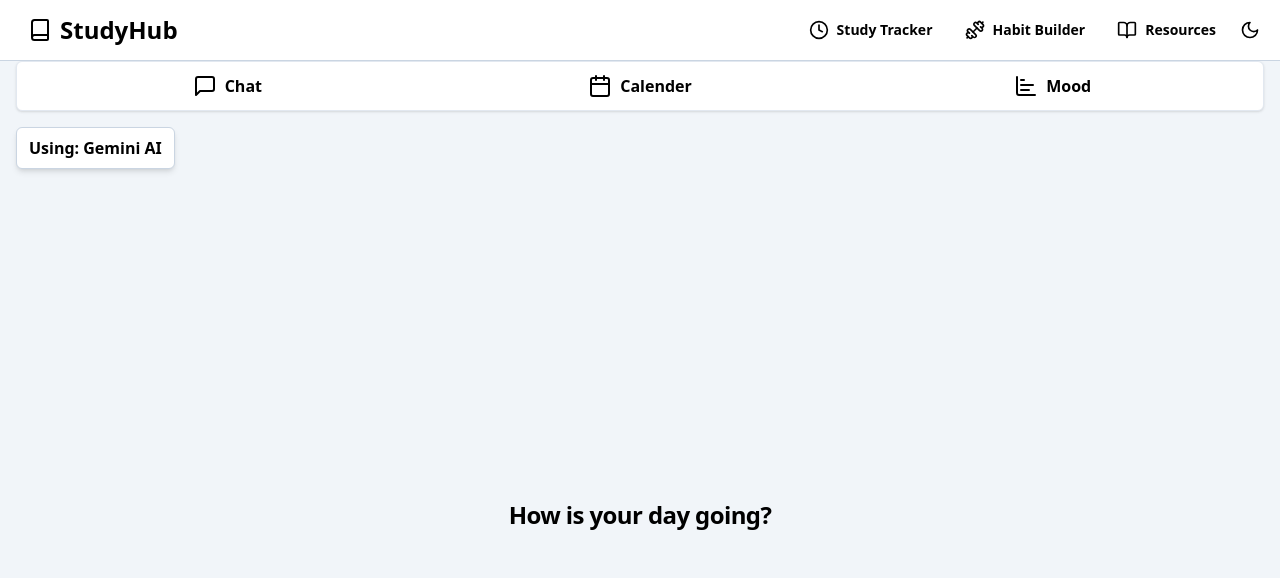
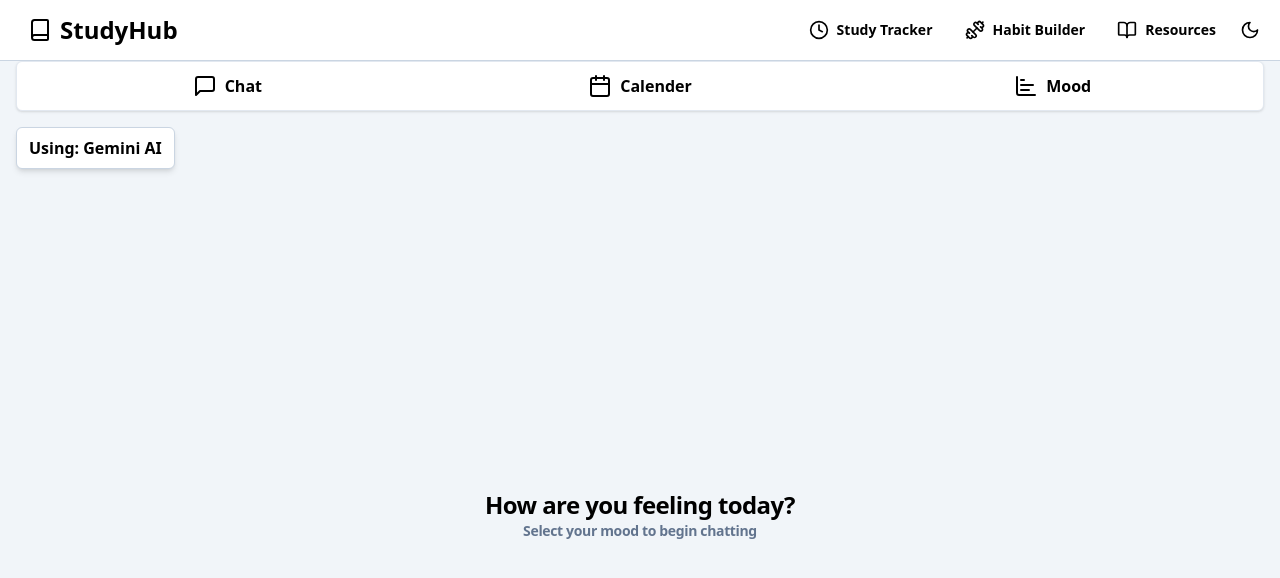
Before and after one commit to RikenMor001/StudyHub, a React (Vite) app: page /habit-builder in a window 1280 px wide. Shown: the top 578 px of the page. Built offline with nearby package versions, Linux system fonts and the light colour scheme.

Commit message:
Update habitBuilder.jsx

```diff
--- a/src/pages/habitBuilder/habitBuilder.jsx
+++ b/src/pages/habitBuilder/habitBuilder.jsx
@@ -33,8 +33,9 @@ export const HabitBuilder = () => {
                             {useGemini ? "Using: Default AI" : "Using: Gemini AI"}
                         </button>
                     </div>
-                    <div className="text-black flex justify-center items-center h-screen font-semibold tracking-tight text-2xl">
-                        How is your day going?
+                    <div className="text-black flex justify-center items-center h-screen font-semibold tracking-tight text-2xl flex-col">
+                        How are you feeling today?
+                        <p className="text-sm font-semibold tracking-tight text-slate-500"> Select your mood to begin chatting</p>
                     </div>
                 </Tabs>
             </main>
```
